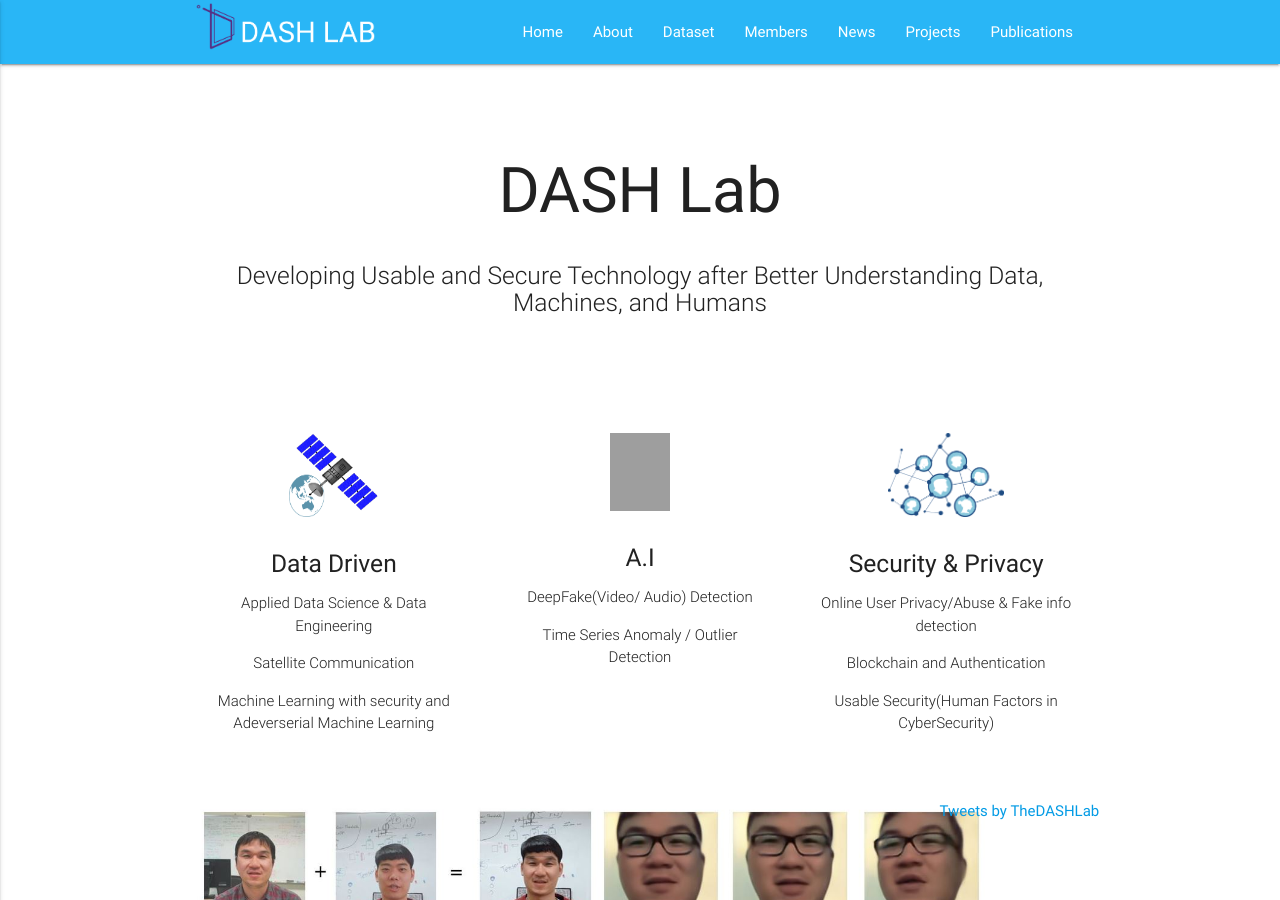
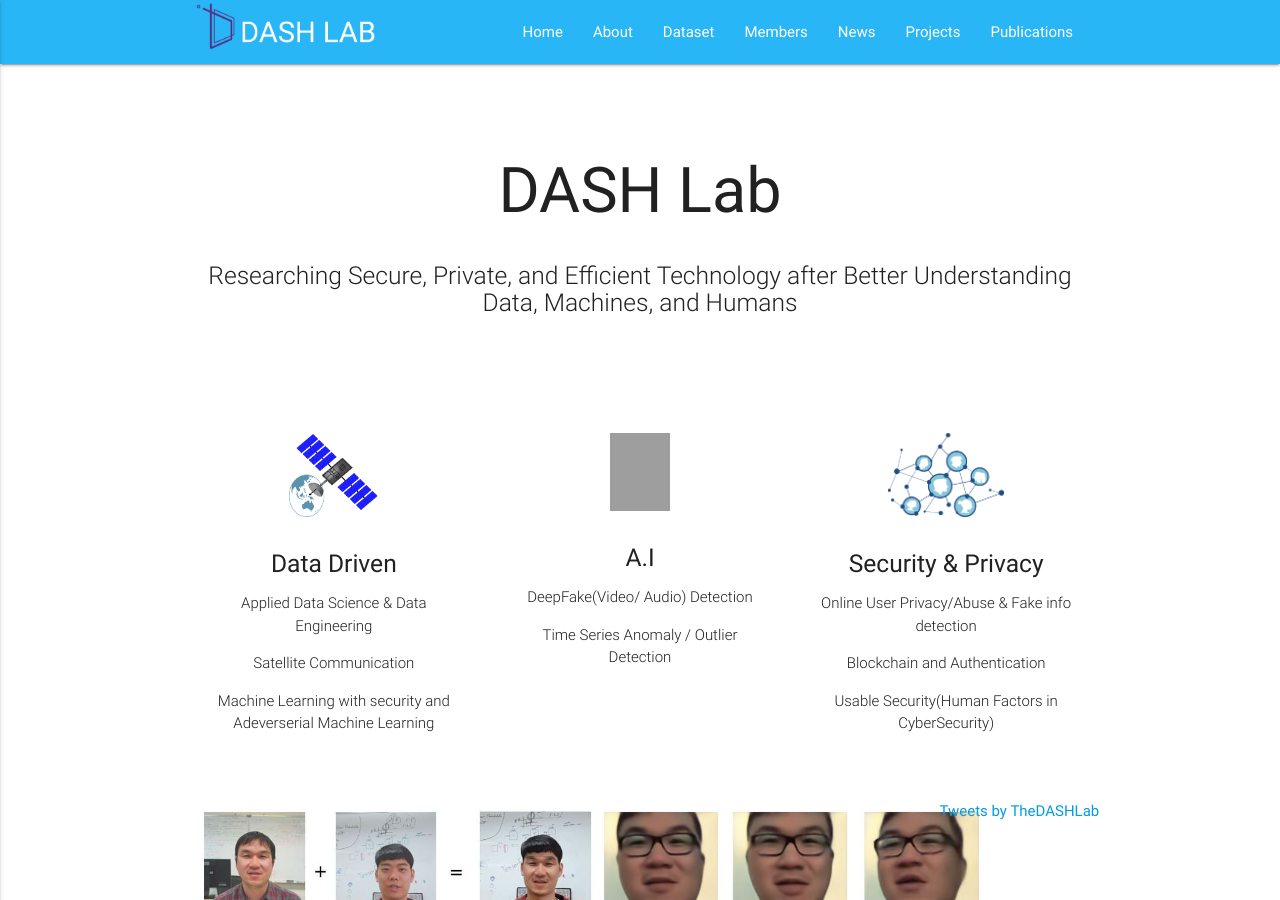
Before and after one commit to Yurim990507/DASH-Lab.github.io, a Jekyll site: the page built from index.md, in a window 1280 px wide and 900 px high. Built offline with Jekyll 4.4.1, drawn with Linux system fonts in a browser that asks for light colours; comment, search, counter and statistics services are not loaded; grey boxes are pictures that could not be loaded.

Commit message:
Update home.html

```diff
--- a/_layouts/home.html
+++ b/_layouts/home.html
@@ -7,7 +7,7 @@ layout: default
       <br><br>
       <h1 class="header center Green">DASH Lab</h1>
       <div class="row center">
-        <h5 class="header col s12 light">Developing Usable and Secure Technology after Better Understanding Data, Machines, and Humans</h5>
+        <h5 class="header col s12 light">Researching Secure, Private, and Efficient Technology after Better Understanding Data, Machines, and Humans</h5>
       </div>
 
 
```
